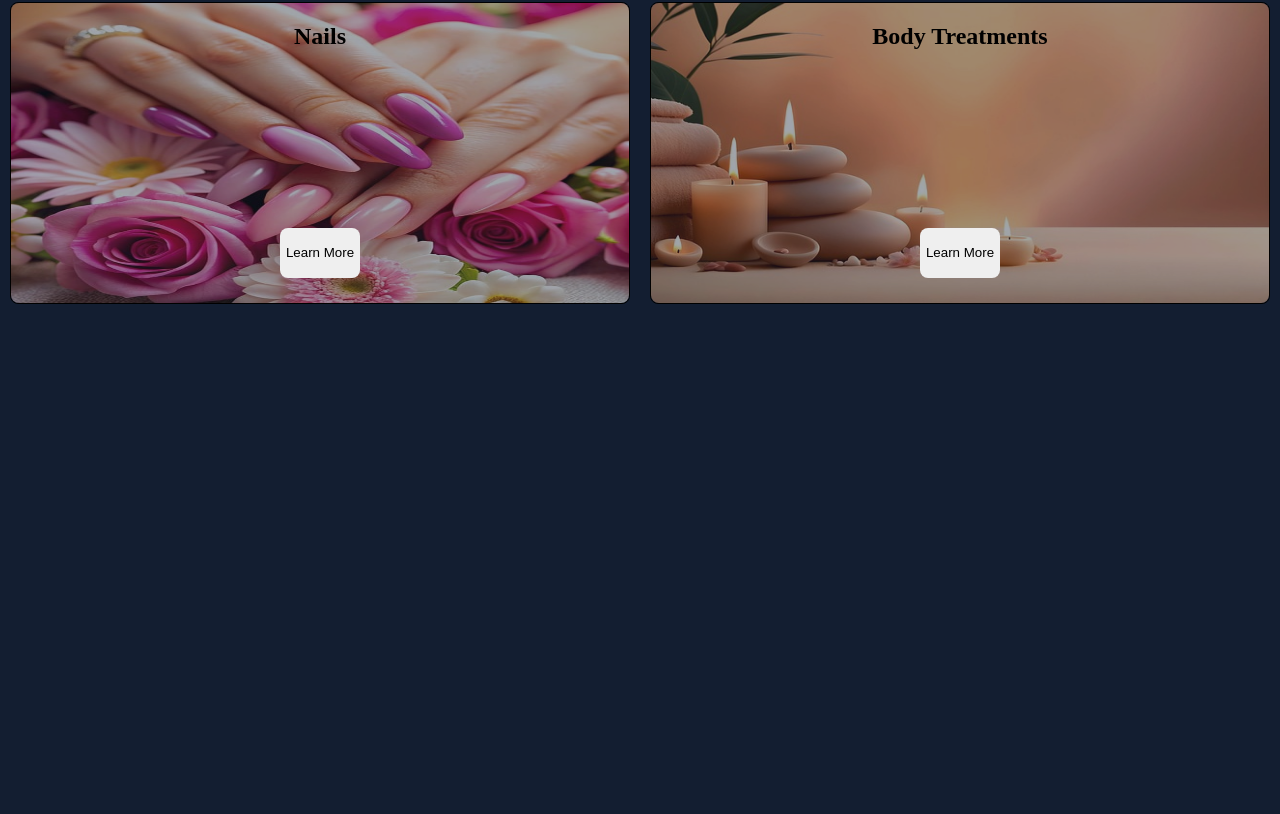
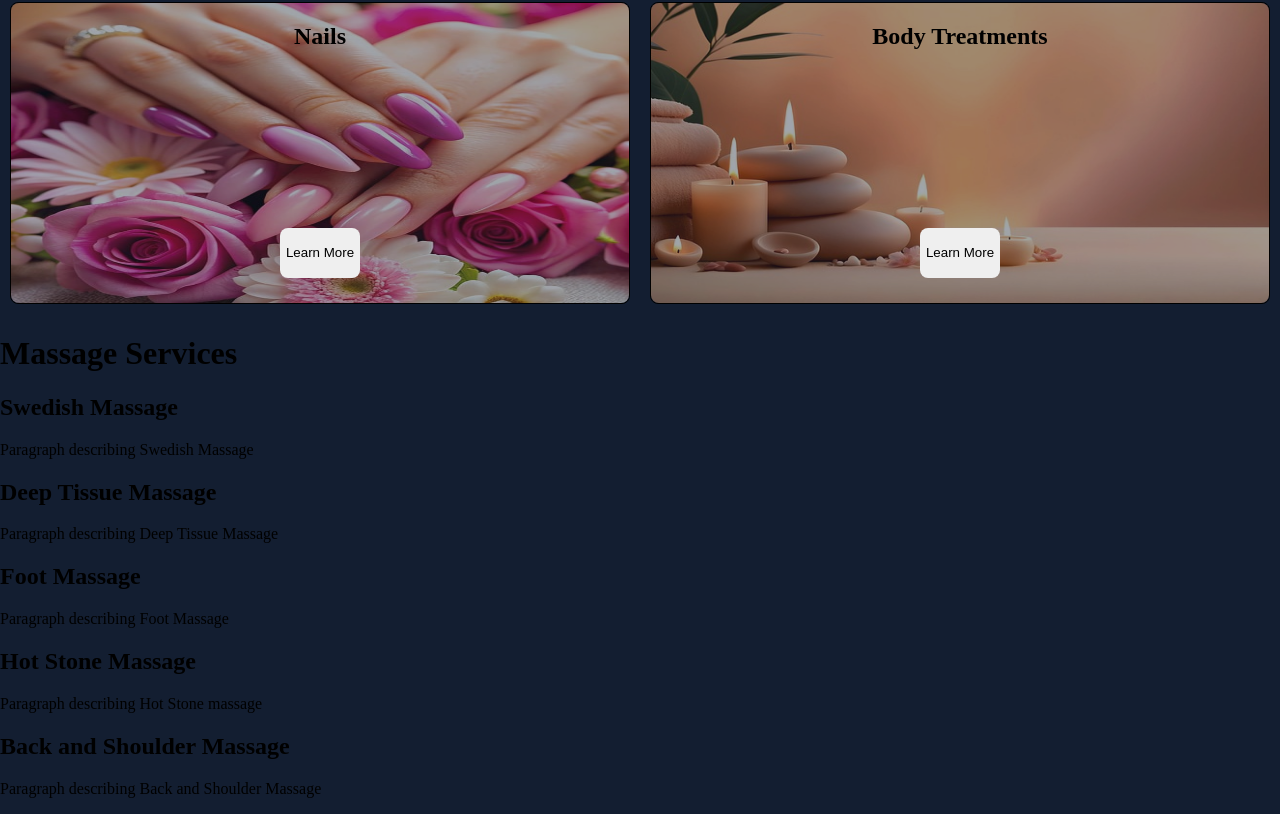
Before and after one commit to LaurenCummings/spa-project, a React (Vite) app: page / in a window 1280 px wide. Shown: the part 714-1528 px from the top of the page. Before the commit the page ends 1028 px from the top, so only its background shows below. Built offline with nearby package versions, Linux system fonts and the light colour scheme.

Commit message:
Added massage service content

```diff
--- a/src/App.jsx
+++ b/src/App.jsx
@@ -2,6 +2,7 @@ import './css/App.css';
 import Topbar from './components/Topbar.jsx';
 import Banner from './components/Banner.jsx';
 import ServiceNav from './components/ServiceNav.jsx';
+import Massage from './components/Massage.jsx';
 import Footer from './components/Footer.jsx';
 
 function App() {
@@ -11,6 +12,7 @@ function App() {
       <Topbar />
       <Banner />
       <ServiceNav />
+      <Massage />
       {/* <Footer /> */}
     </div>
   )
--- a/src/components/Massage.jsx
+++ b/src/components/Massage.jsx
@@ -1,9 +1,31 @@
-import '../css/Massage.jsx';
+import '../css/Massage.css';
 
 function Massage() {
     return (
-        <div className="massage-service">
-
+        <div className="massage">
+            <h1>Massage Services</h1>
+            <div className="massage-services">
+                <div>
+                    <h2>Swedish Massage</h2>
+                    <p>Paragraph describing Swedish Massage</p>
+                </div>
+                <div>
+                    <h2>Deep Tissue Massage</h2>
+                    <p>Paragraph describing Deep Tissue Massage</p>
+                </div>
+                <div>
+                    <h2>Foot Massage</h2>
+                    <p>Paragraph describing Foot Massage</p>
+                </div>
+                <div>
+                    <h2>Hot Stone Massage</h2>
+                    <p>Paragraph describing Hot Stone massage</p>
+                </div>
+                <div>
+                    <h2>Back and Shoulder Massage</h2>
+                    <p>Paragraph describing Back and Shoulder Massage</p>
+                </div>
+            </div>
         </div>
     )
 }
```
